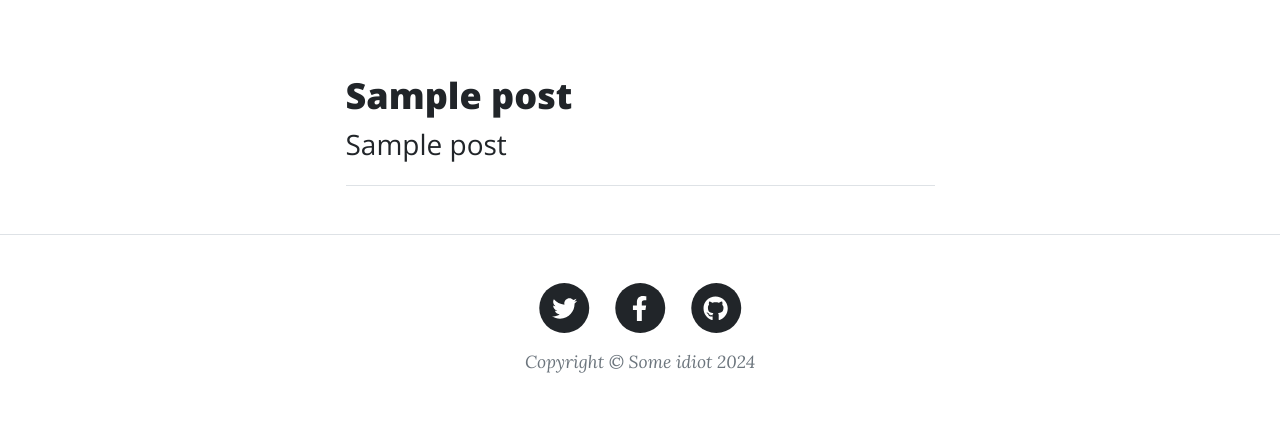
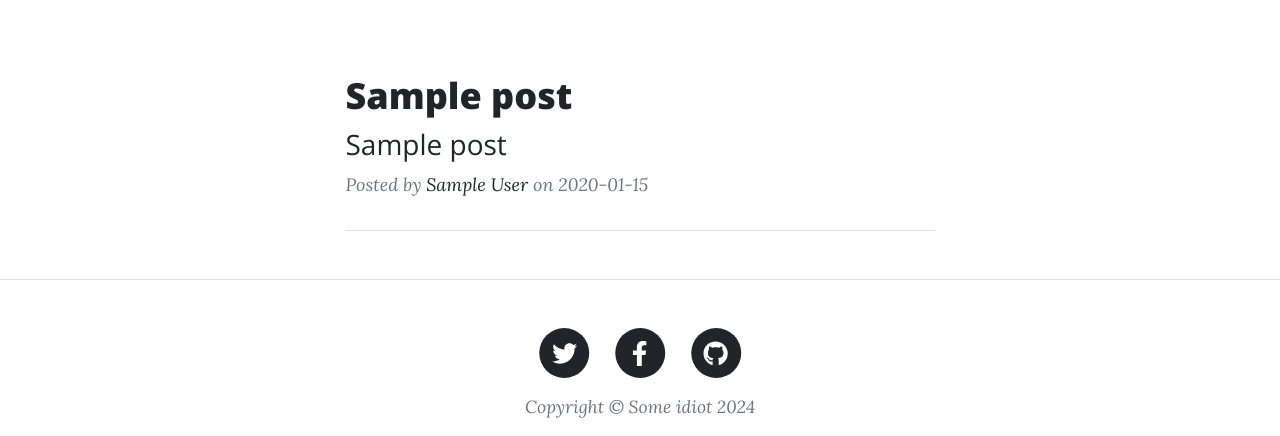
Before and after one commit to ArieKnoester/upgraded-flask-jinja-blog-exercise, a Flask app: page / in a window 1280 px wide. Shown: the part 536-972 px from the top of the page. Before the commit the page ends 909 px from the top, so only its background shows below. Run offline with Flask 3, Linux system fonts and the light colour scheme; tables that the repository leaves empty hold one stand-in row (values such as "Sample post"); some libraries are stand-ins or nearby versions.

Commit message:
Fixed missing HTML elements for non-admins.

```diff
--- a/templates/index.html
+++ b/templates/index.html
@@ -24,14 +24,14 @@
                                 <h2 class="post-title">{{ post.title }}</h2>
                                 <h3 class="post-subtitle">{{ post.subtitle }}</h3>
                             </a>
-                            {% if current_user.is_admin %}
                                 <p class="post-meta">
                                     Posted by
                                     <a href="#!">{{ post.author.name }}</a>
                                     on {{ post.date }}
+                                    {% if current_user.is_admin %}
                                     <a href="{{ url_for('delete', post_id=post.id) }}">✘</a>
+                                    {% endif %}
                                 </p>
-                            {% endif %}
                         </div>
                         <!-- Divider-->
                         <hr class="my-4" />
```
